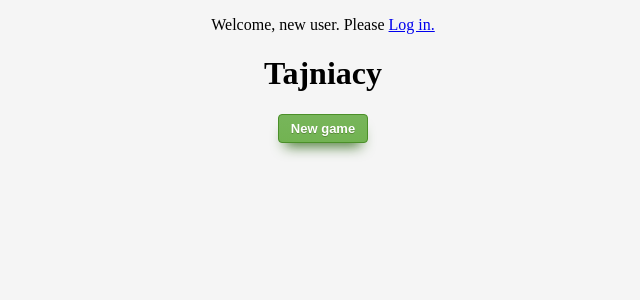
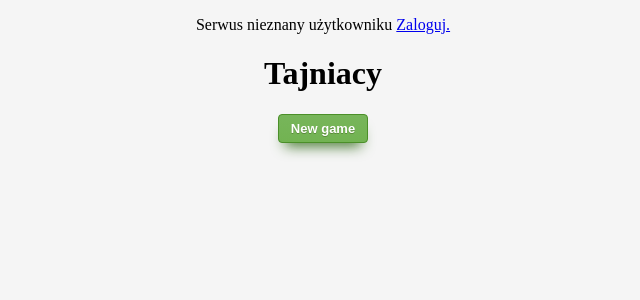
Before and after one commit to stvoreku/gierki, a Django app: page / in a window 1280 px wide. Shown: the top 300 px of the page, without its empty margins (317-957 px from the left). Run offline with Django 3.2, Linux system fonts and the light colour scheme; data that the repository does not hold is empty.

Commit message:
Podstawka - kontrola logowania i wylogowywania

```diff
--- a/tajniacy/templates/base.html
+++ b/tajniacy/templates/base.html
@@ -9,9 +9,9 @@
 </head>
 <body>
 {% if user.is_authenticated %}
-<p>Welcome, {{ user.get_username }}. Thanks for logging in. <a href =/accounts/logout/> Log out.</a></p>
+<p>Serwus,  {{ user.get_username }} <a href =/accounts/logout/> Wyloguj.</a></p>
 {% else %}
-<p>Welcome, new user. Please <a href =/accounts/login/?next={{ request.path }}> Log in. </a></p>
+<p>Serwus nieznany użytkowniku <a href =/accounts/login/?next={{ request.path }}> Zaloguj. </a></p>
 {% endif %}
 {% block content %}
 
--- a/tajniacy/views.py
+++ b/tajniacy/views.py
@@ -95,9 +95,17 @@ class GameUpdate(View):
     #TODO refactor na ogólną klasę GameUpdate (uuuu!)
     def get(self, request, *args, **kwargs):
         if request.is_ajax():
+
+
+
+
             if 'game_number' in request.GET:
                 gameid = request.GET.get('game_number')
                 game = Game.objects.get(pk=int(gameid))
+                # Pozyskiwanie listy graczy
+                teams = Team.objects.filter(game=game)
+                # Pozyskiwanie informacji o kartach
+
                 Cards = Card.objects.filter(game = game).order_by('id')
                 card_list = []
                 current_user = request.user #np bryla
```
